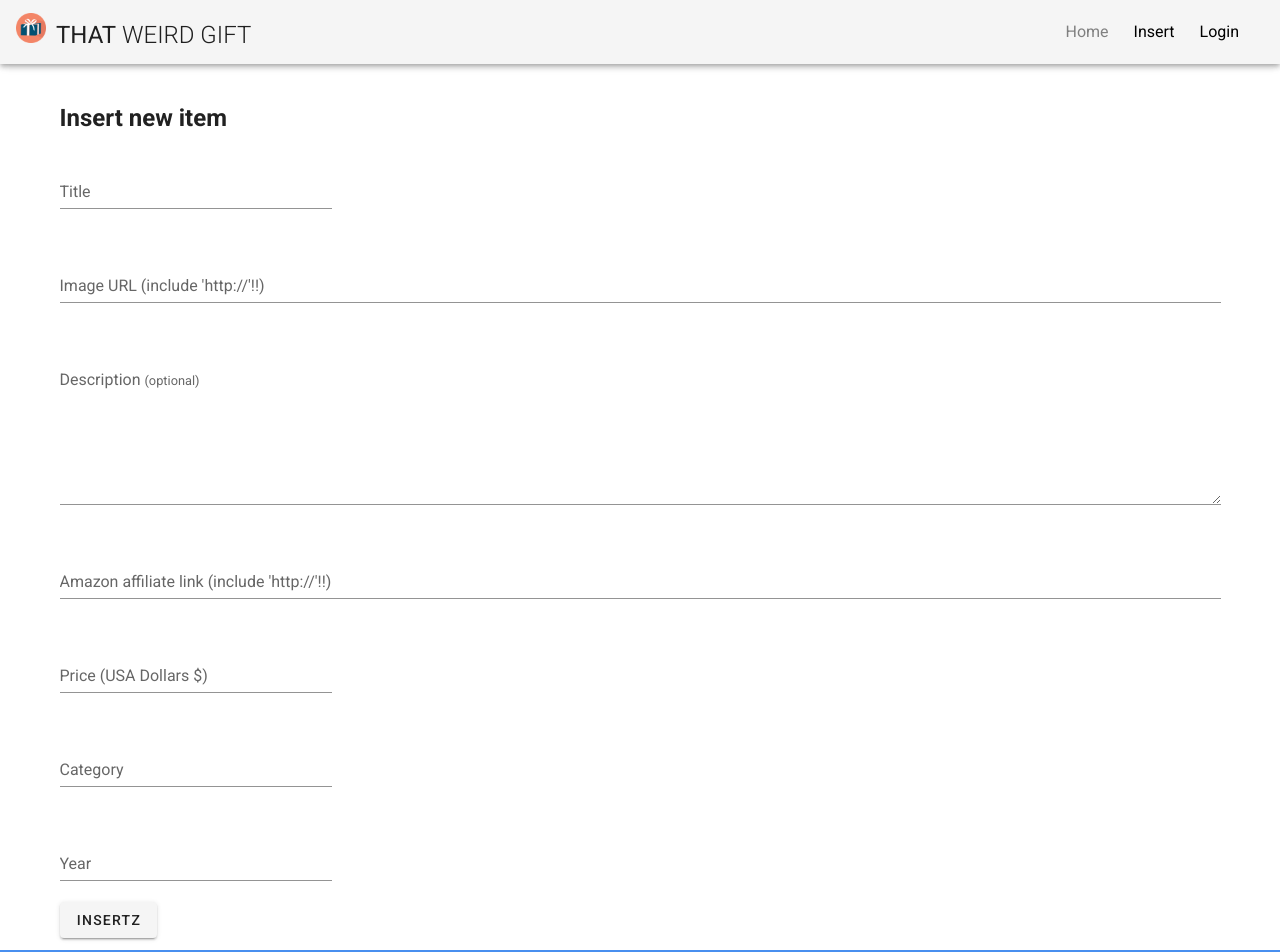
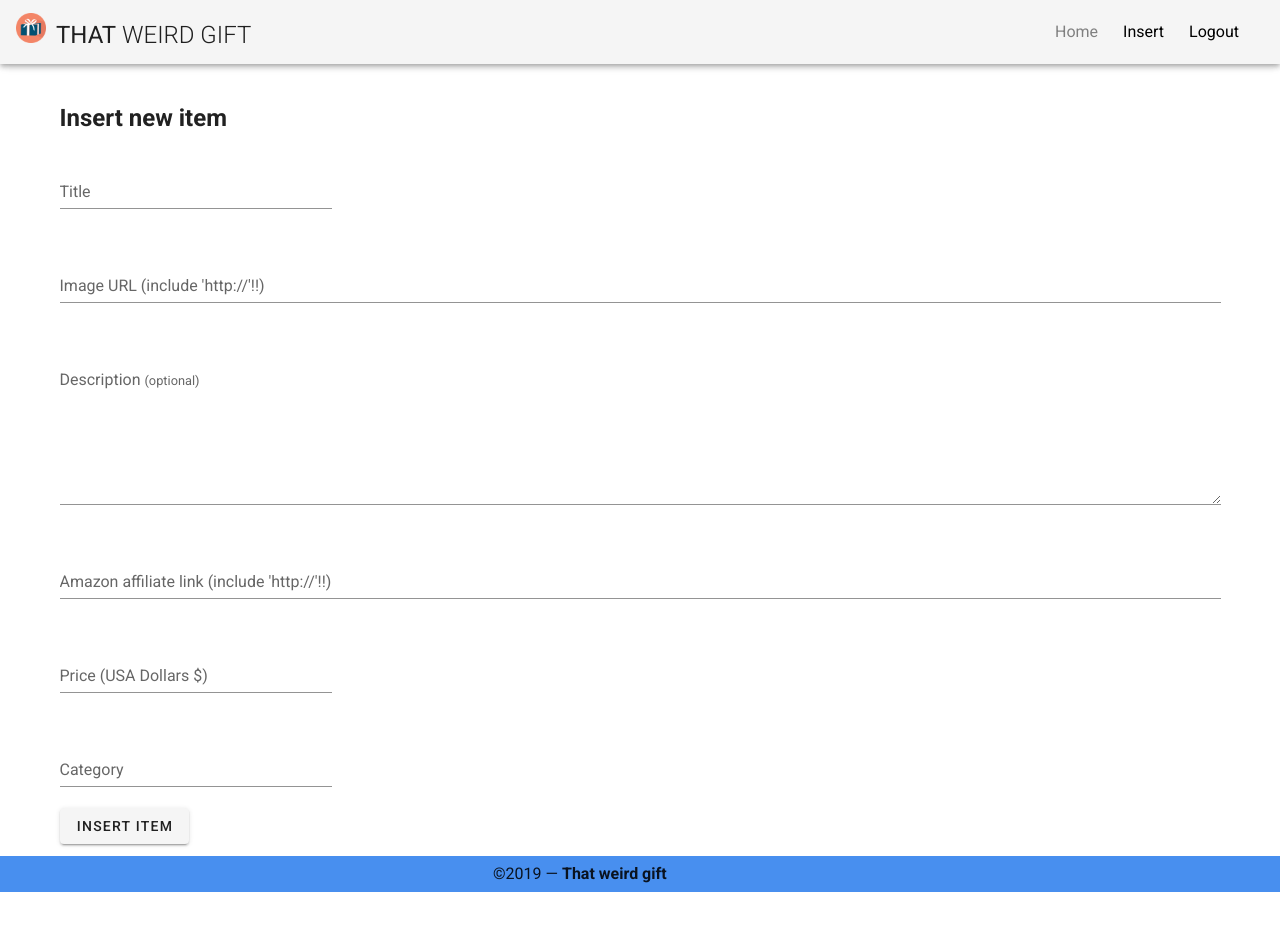
Before and after one commit to duartefdias/giftShopFrontend, a Vue app: page /insert in a window 1280 px wide. Shown: the top 952 px of the page. After the commit the page ends 898 px from the top, so only its background shows below. Built offline with nearby package versions, Linux system fonts and the light colour scheme; sample sign-in values are in the browser's storage.

Commit message:
dynamic navbar items based on authtentication

```diff
--- a/src/components/Navbar.vue
+++ b/src/components/Navbar.vue
@@ -16,11 +16,15 @@
 </template>
 
 <script>
+import store from '@/store'
+
     export default {
         name: 'Navbar',
         data() {
             return {
-                navBarItems: [
+                navBarItems: [],
+                currentMenuOnDisplay: 1,
+                userNavBar: [
                     {
                         title: 'Home',
                         path: '/',
@@ -32,17 +36,45 @@
                         index: 2
                     },
                     {
-                        title: 'Login',
-                        path: '/login',
+                        title: 'Logout',
+                        path: '/logout',
                         index: 3
                     }
                 ],
-                currentMenuOnDisplay: 1
+                visitorNavBar: [
+                    {
+                        title: 'Home',
+                        path: '/',
+                        index: 1
+                    },
+                    {
+                        title: 'Login',
+                        path: '/login',
+                        index: 2
+                    }
+                ]
             }
+        },
+        created() {
+            this.updateNavBarItems()
         },
         methods: {
             changeUnderlining(newIndex) {
                 this.currentMenuOnDisplay = newIndex
+            },
+            updateNavBarItems() {
+                if(store.getters.isLoggedIn) {
+                    this.navBarItems = this.userNavBar
+                }
+                else {
+                    this.navBarItems = this.visitorNavBar
+                }
+            }
+        },
+        watch: {
+            // Change navbar items if user is authenticated
+            '$store.getters.isLoggedIn': function() {
+                this.updateNavBarItems()
             }
         }
     }
--- a/src/views/Insert.vue
+++ b/src/views/Insert.vue
@@ -67,16 +67,7 @@
             </v-col>
         </v-row>
 
-        <v-row>
-            <v-col cols="12" sm="6" md="3">
-                <v-text-field
-                    label="Year"
-                    v-model="newAsset.password"
-                ></v-text-field>
-            </v-col>
-        </v-row>
-
-        <v-btn @click="submit()">Insertz</v-btn>
+        <v-btn @click="submit()">Insert item</v-btn>
 
     </v-container>
 </template>
@@ -98,8 +89,7 @@ export default {
               affiliateLink: '',
               category: '',
               price: '',
-              clicks: 0,
-              password: ''
+              clicks: 0
           }
       }
   },
```
